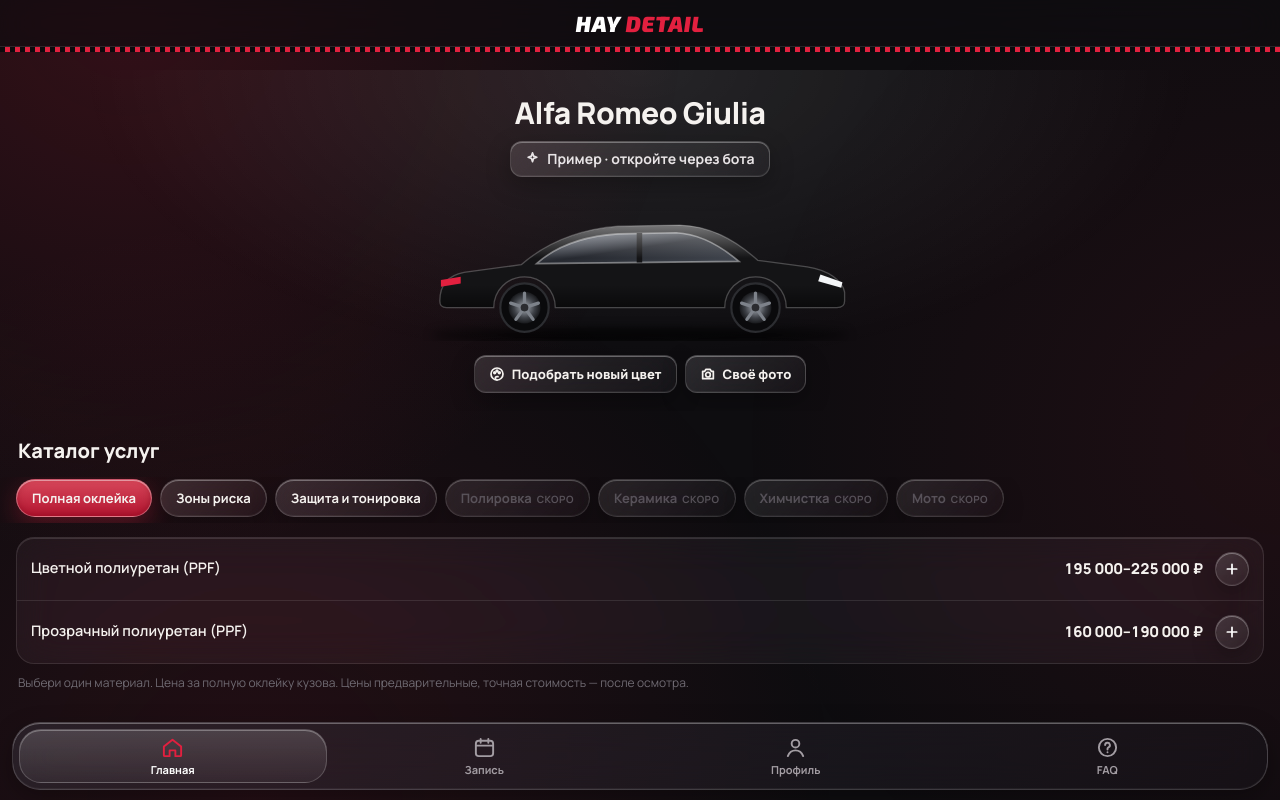
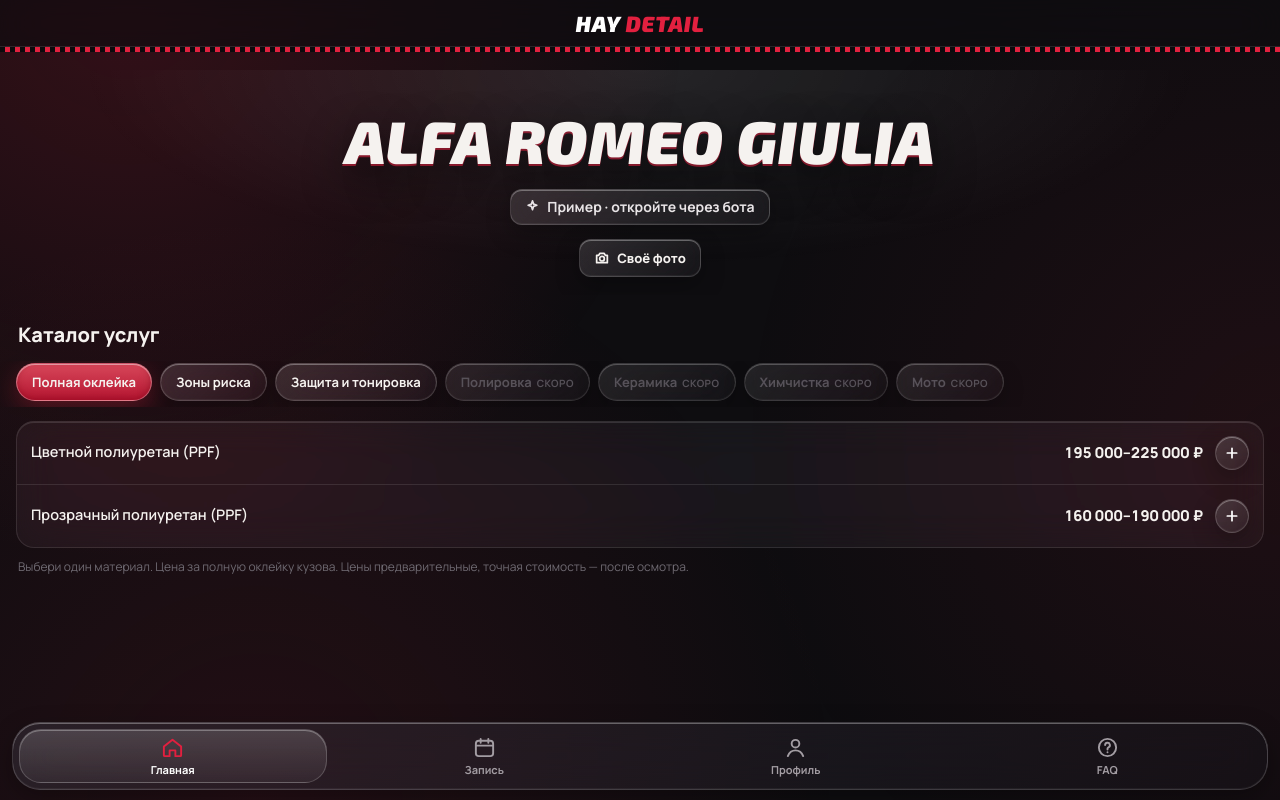
Before and after one commit to daniktartarik-cloud/hay-detail-miniapp, a plain HTML site: page index.html in a window 1280 px wide. Drawn offline with Linux system fonts and the light colour scheme.

Commit message:
Обновление мини-аппа

```diff
--- a/index.html
+++ b/index.html
@@ -121,7 +121,12 @@
     font-size:14px; font-weight:700; color:#e8e4e6;
   }
   .hero-stage{margin-top:14px; min-height:150px; display:flex; align-items:flex-end; justify-content:center;}
-  .hero-stage svg{width:100%; max-width:440px; height:auto; display:block;}
+  .hero-bigname{
+    font-family:'Exo 2', 'Arial Black', sans-serif; font-style:italic; font-weight:900;
+    font-size:clamp(36px, 12vw, 60px); line-height:1.02; letter-spacing:.01em; text-transform:uppercase;
+    margin:14px 0 18px; text-wrap:balance; overflow-wrap:anywhere;
+    text-shadow:0 2px 0 rgba(226,32,63,.55), 0 14px 40px rgba(0,0,0,.6);
+  }
   .hero-photo{width:100%; max-height:240px; object-fit:cover; border-radius:20px; display:block; box-shadow:0 18px 40px rgba(0,0,0,.5);}
   .render-wrap{position:relative; width:100%; max-width:460px;}
   .hero-render{position:relative; width:100%; height:auto; display:block;}
@@ -480,16 +485,14 @@
     cls: params.get('cls'),
     body: (params.get('body') || '').trim().slice(0, 40),
     year: (params.get('year') || '').replace(/\D/g, '').slice(0, 4),
-    colorName: (params.get('cn') || '').trim().slice(0, 30),
-    colorHex: params.get('color') || ''
+    colorName: (params.get('cn') || '').trim().slice(0, 30)
   };
   var demo = false;
   if (!Object.prototype.hasOwnProperty.call(DEFAULT_BODY, car.cls)) car.cls = null;
   if (!car.cls && !inTelegram){
-    car = {name:'Alfa Romeo Giulia', cls:'L', body:'седан', year:'2020', colorName:'Чёрный', colorHex:'#141416'};
+    car = {name:'Alfa Romeo Giulia', cls:'L', body:'седан', year:'2020', colorName:'Чёрный'};
     demo = true;
   }
-  if (!/^#[0-9a-fA-F]{6}$/.test(car.colorHex)) car.colorHex = '#4a4c52';
   if (car.cls && !car.body) car.body = DEFAULT_BODY[car.cls];
   if (car.cls && !car.name) car.name = 'Мой автомобиль';
 
@@ -567,92 +570,6 @@
     } else {
       toast(message);
     }
-  }
-
-  // --- Силуэт машины ---
-  var SHAPES = {
-    sedan:{
-      top:36,
-      body:'M18 116C18 102 24 93 40 90L92 83C114 64 142 51 180 48L236 47C263 48 285 59 307 79L352 85C371 88 384 97 386 108L386 116C386 120 383 122 379 122L333 122A28 28 0 0 0 277 122L123 122A28 28 0 0 0 67 122L24 122C20 122 18 120 18 116Z',
-      win:'M106 82C124 66 148 57 180 55L233 54C253 55 271 64 290 80Z',
-      pillars:[[197,54,5,27]], head:'M364 92L384 99L383 104L362 98Z', tail:'M19 97L37 94L37 100L19 103Z',
-      wheels:[[95,122,22],[305,122,22]]
-    },
-    suv:{
-      top:14,
-      body:'M18 112L18 38C18 30 23 25 31 25L236 23C248 23 256 27 262 34L290 60L368 66C382 68 390 78 390 92L390 112C390 117 387 120 382 120L336 120A31 31 0 0 0 274 120L126 120A31 31 0 0 0 64 120L24 120C20 120 18 117 18 112Z',
-      win:'M32 62L34 36C35 31 38 30 42 30L232 29C241 29 248 32 253 38L276 62Z',
-      pillars:[[110,29,6,33],[182,29,6,33]], head:'M366 72L388 78L388 84L364 79Z', tail:'M18 44L24 44L24 68L18 68Z',
-      wheels:[[95,120,26],[305,120,26]]
-    },
-    hatch:{
-      top:18,
-      body:'M30 114L30 74C30 64 36 58 46 56L90 34C98 30 106 28 116 28L214 30C230 31 246 40 262 56L270 64L336 74C354 77 366 88 368 102L368 114C368 119 365 122 360 122L323 122A27 27 0 0 0 269 122L127 122A27 27 0 0 0 73 122L36 122C32 122 30 119 30 114Z',
-      win:'M50 66L92 40C98 36 106 34 114 34L212 36C226 37 240 46 254 64L256 66Z',
-      pillars:[[158,34,5,32]], head:'M344 80L364 88L363 94L342 86Z', tail:'M30 64L36 64L36 82L30 82Z',
-      wheels:[[100,122,22],[296,122,22]]
-    },
-    van:{
-      top:14,
-      body:'M12 116L12 40C12 30 18 24 28 24L286 24C300 24 310 30 318 40L352 72L372 78C384 82 390 92 390 104L390 114C390 119 387 122 382 122L348 122A30 30 0 0 0 288 122L122 122A30 30 0 0 0 62 122L18 122C14 122 12 119 12 116Z',
-      win:'M26 66L28 36C28 32 31 30 35 30L282 30C292 30 300 34 306 42L330 66Z',
-      pillars:[[98,30,6,36],[188,30,6,36],[268,30,6,36]], head:'M370 82L388 90L388 96L368 88Z', tail:'M12 44L18 44L18 70L12 70Z',
-      wheels:[[92,122,25],[318,122,25]]
-    },
-    coupe:{
-      top:40,
-      body:'M20 115C20 100 26 93 40 91L84 85C116 61 150 51 190 51L222 52C246 54 268 63 292 79L360 91C378 94 388 101 390 110L390 115C390 119 387 122 382 122L332 122A28 28 0 0 0 276 122L128 122A28 28 0 0 0 72 122L26 122C22 122 20 119 20 115Z',
-      win:'M98 84C124 65 152 57 188 57L220 58C240 59 258 67 276 81Z',
-      pillars:[], head:'M364 97L386 105L384 109L362 102Z', tail:'M22 99L40 95L40 100L21 104Z',
-      wheels:[[100,122,23],[304,122,23]]
-    }
-  };
-  function shapeFor(body, cls){
-    var b = (body || '').toLowerCase();
-    if (/минив|микроав/.test(b)) return 'van';
-    if (/внедор|кроссов|пикап/.test(b)) return 'suv';
-    if (/купе|кабрио|родстер|спорт/.test(b)) return 'coupe';
-    if (/хэтч|хетч/.test(b)) return 'hatch';
-    if (/седан|лифтб|универс/.test(b)) return 'sedan';
-    return {XL:'suv', XXL:'van', EXC:'coupe'}[cls] || 'sedan';
-  }
-  function wheelSvg(w){
-    var cx = w[0], cy = w[1], r = w[2], spokes = '';
-    for (var i = 0; i < 5; i++){
-      var a = (i * 72 - 90) * Math.PI / 180;
-      spokes += '<line x1="' + cx + '" y1="' + cy + '" x2="' + (cx + Math.cos(a) * r * 0.6).toFixed(1) + '" y2="' + (cy + Math.sin(a) * r * 0.6).toFixed(1) + '" stroke="#7d828a" stroke-width="3" stroke-linecap="round"/>';
-    }
-    return '<circle cx="' + cx + '" cy="' + cy + '" r="' + r + '" fill="#0a0a0c" stroke="#2c2d31" stroke-width="2"/>' +
-      '<circle cx="' + cx + '" cy="' + cy + '" r="' + (r * 0.66).toFixed(1) + '" fill="url(#rim)"/>' + spokes +
-      '<circle cx="' + cx + '" cy="' + cy + '" r="' + (r * 0.16).toFixed(1) + '" fill="#2b2c30"/>';
-  }
-  var SILHOUETTE_FINISH = {
-    gloss: {top:.42, bottom:.5, edge:.24},
-    satin: {top:.2, bottom:.45, edge:.12},
-    matte: {top:.06, bottom:.34, edge:.05}
-  };
-  function carSvg(hex, finish){
-    var s = SHAPES[shapeFor(car.body, car.cls)];
-    var f = SILHOUETTE_FINISH[finish] || SILHOUETTE_FINISH.gloss;
-    var pillars = s.pillars.map(function(p){
-      return '<rect x="' + p[0] + '" y="' + p[1] + '" width="' + p[2] + '" height="' + p[3] + '" fill="' + hex + '"/>';
-    }).join('');
-    return '<svg viewBox="0 ' + s.top + ' 400 ' + (152 - s.top) + '" role="img" aria-label="Силуэт машины">' +
-      '<defs>' +
-        '<linearGradient id="shade" x1="0" y1="0" x2="0" y2="1"><stop offset="0" stop-color="#fff" stop-opacity="' + f.top + '"/><stop offset=".4" stop-color="#fff" stop-opacity="0"/><stop offset=".72" stop-color="#000" stop-opacity="0"/><stop offset="1" stop-color="#000" stop-opacity="' + f.bottom + '"/></linearGradient>' +
-        '<linearGradient id="glassFill" x1="0" y1="0" x2="1" y2="1"><stop offset="0" stop-color="#7a808c"/><stop offset=".5" stop-color="#262930"/><stop offset="1" stop-color="#454a53"/></linearGradient>' +
-        '<radialGradient id="rim"><stop offset="0" stop-color="#a7adb5"/><stop offset=".65" stop-color="#3d4046"/><stop offset="1" stop-color="#18191c"/></radialGradient>' +
-        '<filter id="soft" x="-10%" y="-200%" width="120%" height="500%"><feGaussianBlur stdDeviation="5"/></filter>' +
-      '</defs>' +
-      '<ellipse cx="200" cy="147" rx="190" ry="6" fill="#000" opacity=".8" filter="url(#soft)"/>' +
-      '<path d="' + s.body + '" fill="' + hex + '"/>' +
-      '<path d="' + s.win + '" fill="url(#glassFill)" stroke="rgba(255,255,255,.4)" stroke-width="1.5"/>' +
-      pillars +
-      '<path d="' + s.body + '" fill="url(#shade)" stroke="rgba(255,255,255,' + f.edge + ')" stroke-width="1.2"/>' +
-      '<path d="' + s.head + '" fill="#f4f6f8"/>' +
-      '<path d="' + s.tail + '" fill="#e2203f"/>' +
-      s.wheels.map(wheelSvg).join('') +
-      '</svg>';
   }
 
   // --- Студийные картинки моделей: webapp/cars/<модель>__<цвет>__<покрытие>.webp, список — cars/manifest.json ---
@@ -778,7 +695,9 @@
       hero.appendChild(empty);
       return;
     }
-    hero.appendChild(el('h1', 'hero-title', car.name));
+    var photo = preview ? null : loadPhoto();
+    var studio = preview ? studioImage(preview.color, preview.finish) : (photo ? null : studioImage(originalColorKey, 'gloss'));
+
     var badgeText;
     if (demo) badgeText = 'Пример · откройте через бота';
     else if (preview) badgeText = 'Примерка: ' + wrapColor(preview.color).label.toLowerCase() + ' · ' + finishLabel(preview.finish).toLowerCase();
@@ -786,93 +705,104 @@
     var badge = el('div', 'hero-badge ' + (preview ? 'lg-red' : 'lg'));
     badge.appendChild(icon('<path d="M12 3l1.8 5.2L19 10l-5.2 1.8L12 17l-1.8-5.2L5 10l5.2-1.8z"/>', 15));
     badge.appendChild(document.createTextNode(badgeText));
+
+    if (photo || studio){
+      hero.appendChild(el('h1', 'hero-title', car.name));
       hero.appendChild(badge);
-
       var stage = el('div', 'hero-stage');
-    var photo = preview ? null : loadPhoto();
-    var studio = preview ? studioImage(preview.color, preview.finish) : (photo ? null : studioImage(originalColorKey, 'gloss'));
-    var silhouetteHex = preview ? wrapColor(preview.color).hex : car.colorHex;
-    var silhouetteFinish = preview ? preview.finish : 'gloss';
       if (photo){
         var img = el('img', 'hero-photo');
         img.alt = car.name;
         img.src = photo;
         stage.appendChild(img);
-    } else if (studio){
+      } else {
         var wrap = el('div', 'render-wrap');
         var render = el('img', 'hero-render');
         render.alt = car.name;
         render.src = studio;
-      render.onerror = function(){ stage.innerHTML = carSvg(silhouetteHex, silhouetteFinish); };
         wrap.appendChild(el('div', 'render-shadow'));
         wrap.appendChild(render);
         stage.appendChild(wrap);
-    } else {
-      stage.innerHTML = carSvg(silhouetteHex, silhouetteFinish);
       }
       hero.appendChild(stage);
+    } else {
+      // Модели нет в базе картинок — вместо фото крупное название машины.
+      hero.appendChild(el('h1', 'hero-bigname', car.name));
+      hero.appendChild(badge);
+    }
 
     var actions = el('div', 'hero-actions');
-    var pickBtn = button('btn small ' + (pickerOpen ? 'lg-red' : 'lg'), 'Подобрать новый цвет', function(){
+    if (availableColors().length){
+      var pickBtn = button('btn small with-icon ' + (pickerOpen ? 'lg-red' : 'lg'), 'Подобрать новый цвет', function(){
         pickerOpen = !pickerOpen;
         haptic('select');
         renderHero();
       });
-    pickBtn.className += ' with-icon';
       pickBtn.insertBefore(icon('<circle cx="12" cy="12" r="9"/><circle cx="8.5" cy="10" r="1.3"/><circle cx="12" cy="7.5" r="1.3"/><circle cx="15.5" cy="10" r="1.3"/><path d="M12 21a2.5 2.5 0 0 1 0-5h1.5"/>', 16), pickBtn.firstChild);
       actions.appendChild(pickBtn);
+    }
     if (!preview){
       var photoBtn = button('btn small lg with-icon', photo ? 'Сменить фото' : 'Своё фото', pickPhoto);
       photoBtn.insertBefore(icon('<path d="M4 8h3l2-3h6l2 3h3v11H4z"/><circle cx="12" cy="13" r="3.5"/>', 16), photoBtn.firstChild);
       actions.appendChild(photoBtn);
     }
     hero.appendChild(actions);
-    if (pickerOpen) hero.appendChild(renderPicker(Boolean(studio)));
+    if (pickerOpen && availableColors().length) hero.appendChild(renderPicker());
   }
 
-  function renderPicker(hasStudioImage){
+  // Цвета и покрытия, для которых есть картинка этой модели.
+  function availableColors(){
+    var colors = carModel && manifest[carModel];
+    return colors ? WRAP_COLORS.filter(function(c){ return colors[c.key] && colors[c.key].length; }) : [];
+  }
+  function availableFinishes(colorKey){
+    var list = (carModel && manifest[carModel] && manifest[carModel][colorKey]) || [];
+    return FINISHES.filter(function(f){ return list.indexOf(f.key) !== -1; });
+  }
+
+  function renderPicker(){
     var panel = el('div', 'panel picker');
-    var current = preview || {color: originalColorKey || 'black', finish: 'gloss'};
+    var colors = availableColors();
 
     panel.appendChild(el('div', 'picker-title', 'Цвет плёнки'));
     var swatches = el('div', 'swatches');
-    WRAP_COLORS.forEach(function(c){
+    swatches.style.gridTemplateColumns = 'repeat(' + Math.max(colors.length, 3) + ', 1fr)';
+    colors.forEach(function(c){
       var on = preview && preview.color === c.key;
       var sw = button('swatch' + (on ? ' on' : ''), '', function(){
-        preview = {color: c.key, finish: current.finish};
+        var finishes = availableFinishes(c.key).map(function(f){ return f.key; });
+        var keep = preview && finishes.indexOf(preview.finish) !== -1 ? preview.finish : finishes[0];
+        preview = {color: c.key, finish: keep};
         haptic('impact');
         renderHero();
       });
       sw.style.background = 'radial-gradient(circle at 35% 30%, rgba(255,255,255,.55), transparent 45%), ' + c.hex;
       sw.setAttribute('aria-label', c.label);
-      var wrapEl = el('div', 'swatch-item');
-      wrapEl.appendChild(sw);
-      wrapEl.appendChild(el('small', null, c.label));
-      swatches.appendChild(wrapEl);
+      var item = el('div', 'swatch-item');
+      item.appendChild(sw);
+      item.appendChild(el('small', null, c.label));
+      swatches.appendChild(item);
     });
     panel.appendChild(swatches);
 
+    if (preview){
       panel.appendChild(el('div', 'picker-title', 'Покрытие'));
-    var finishes = el('div', 'finish-row');
-    FINISHES.forEach(function(f){
-      var on = preview && preview.finish === f.key;
-      finishes.appendChild(button('chip ' + (on ? 'lg-red' : 'lg'), f.label, function(){
-        preview = {color: current.color, finish: f.key};
+      var row = el('div', 'finish-row');
+      availableFinishes(preview.color).forEach(function(f){
+        row.appendChild(button('chip ' + (preview.finish === f.key ? 'lg-red' : 'lg'), f.label, function(){
+          preview = {color: preview.color, finish: f.key};
           haptic('select');
           renderHero();
         }));
       });
-    panel.appendChild(finishes);
-
-    if (preview && !hasStudioImage){
-      panel.appendChild(el('p', 'hint', 'Фото твоей модели в этом цвете пока нет — показываем силуэт.'));
-    }
-    if (preview){
+      panel.appendChild(row);
       panel.appendChild(button('btn block lg', 'Вернуть мой цвет', function(){
         preview = null;
         haptic('impact');
         renderHero();
       }));
+    } else {
+      panel.appendChild(el('p', 'hint', 'Выбери цвет — покажем, как будет выглядеть твоя машина.'));
     }
     return panel;
   }
```
Lines whose indentation alone changed are shown as unchanged.
